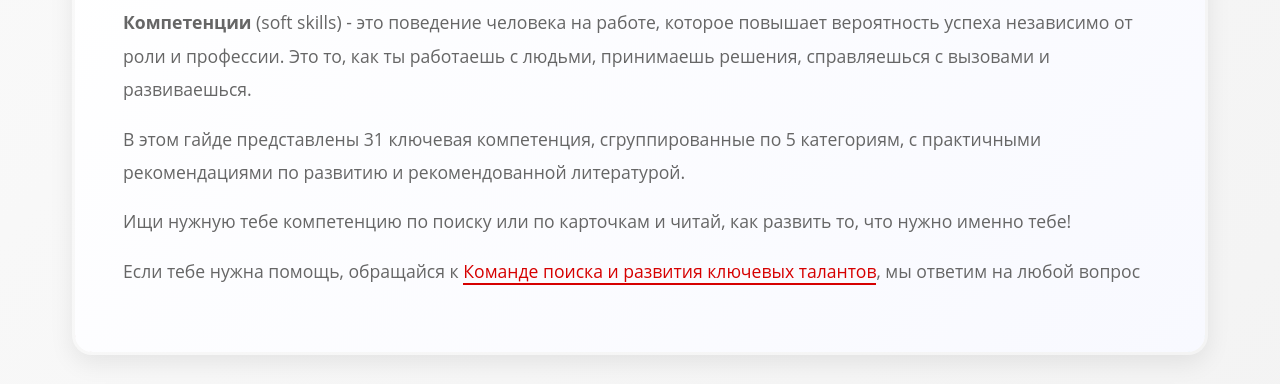
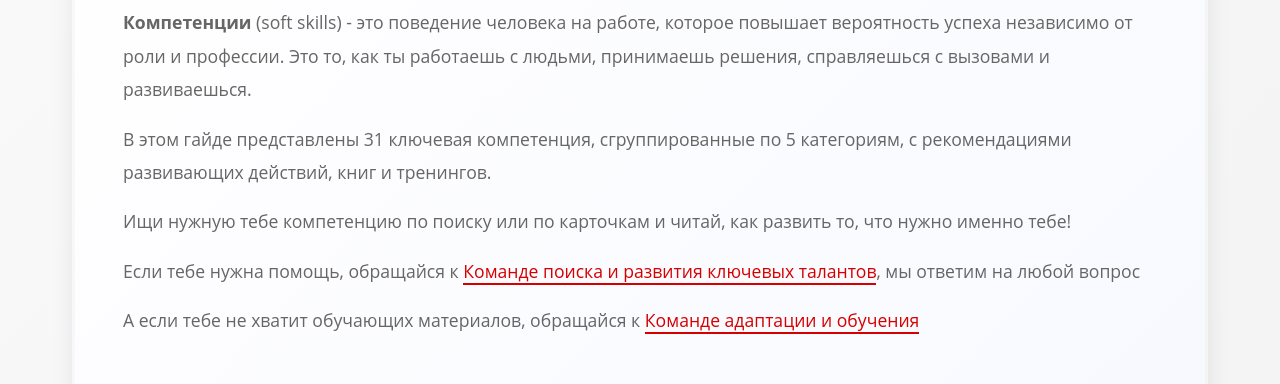
Before and after one commit to vseinstrumenti-galkinamm/competencies-guide, a plain HTML site: page index.html in a window 1280 px wide. Shown: the part 406-790 px from the top of the page. Drawn offline with Linux system fonts and the light colour scheme.

Commit message:
Update index.html
чуть про книги и обучение

```diff
--- a/index.html
+++ b/index.html
@@ -710,9 +710,10 @@
         <div class="intro-block">
             <h2>✨ Что такое компетенции?</h2>
             <p><strong>Компетенции</strong> (soft skills) - это поведение человека на работе, которое повышает вероятность успеха независимо от роли и профессии. Это то, как ты работаешь с людьми, принимаешь решения, справляешься с вызовами и развиваешься.</p>
-            <p>В этом гайде представлены 31 ключевая компетенция, сгруппированные по 5 категориям, с практичными рекомендациями по развитию и рекомендованной литературой.</p>
+            <p>В этом гайде представлены 31 ключевая компетенция, сгруппированные по 5 категориям, с рекомендациями развивающих действий, книг и тренингов.</p>
             <p>Ищи нужную тебе компетенцию по поиску или по карточкам и читай, как развить то, что нужно именно тебе!</p>
             <p>Если тебе нужна помощь, обращайся к <a href="https://portal.vseinstrumenti.ru/structure/directory?id=bbaab942-1864-4a57-81bf-6a173a6da456" target="_blank" style="color: var(--vi-red); text-decoration: none; border-bottom: 2px solid var(--vi-red);">Команде поиска и развития ключевых талантов</a>, мы ответим на любой вопрос</p>
+            <p>А если тебе не хватит обучающих материалов, обращайся к <a href="https://portal.vseinstrumenti.ru/structure/directory?id=a9fc6c61-57ed-4071-ab10-dec5e6139972" target="_blank" style="color: var(--vi-red); text-decoration: none; border-bottom: 2px solid var(--vi-red);">Команде адаптации и обучения</a></p>
         </div>
 
         <input
@@ -905,7 +906,7 @@
 
             return `
                 <div class="info-section no-shadow">
-                    <div class="info-title">📚 Рекомендованная литература</div>
+                    <div class="info-title">📚 Рекомендации книг и тренингов</div>
                     <div class="reading-list">
                         ${comp.literature.map(item => {
                             const linkedItem = makeLinksClickable(item);
```
